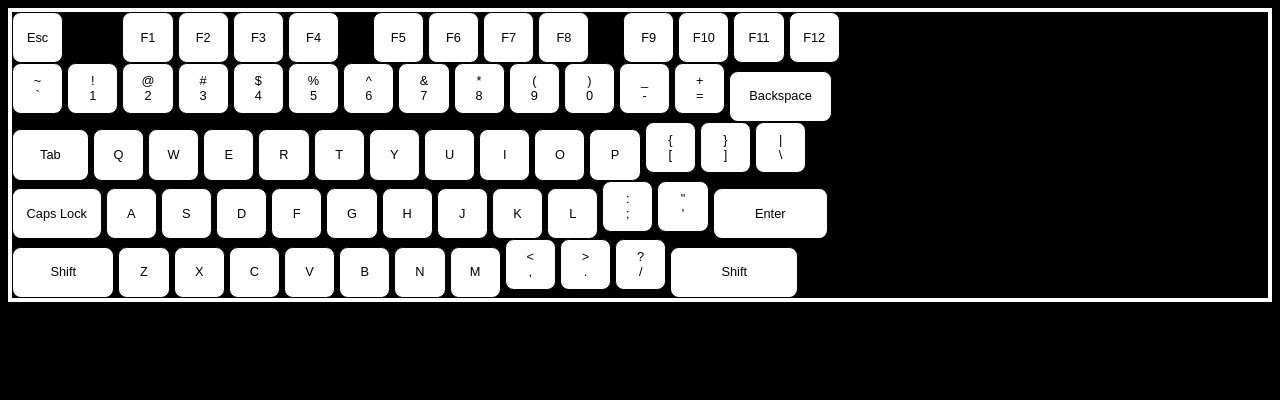
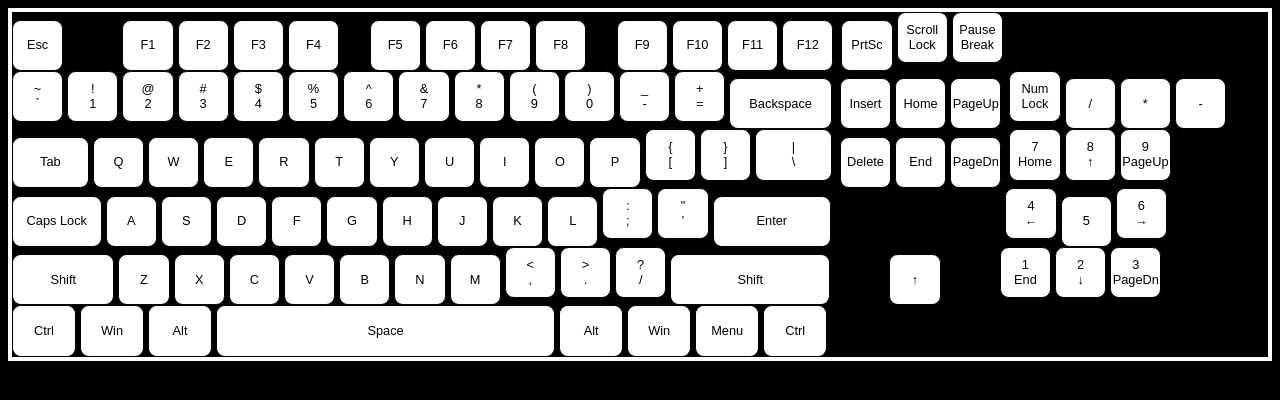
Before and after one commit to smjleo/kb-ff-picker, a website: page index.html in a window 1280 px wide. Drawn offline with Linux system fonts and the light colour scheme.

Commit message:
added more keys

```diff
--- a/index.html
+++ b/index.html
@@ -4,7 +4,7 @@
     <meta charset="UTF-8">
     <meta name="viewport" content="width=device-width, initial-scale=1.0">
     <meta http-equiv="X-UA-Compatible" content="ie=edge">
-    <title>Document</title>
+    <title>Keyboard Form Factor Picker</title>
     <link rel="stylesheet" href="styles.css">
 </head>
 <body>
@@ -16,16 +16,20 @@
             <button class="key w-4 function">F2</button>
             <button class="key w-4 function">F3</button>
             <button class="key w-4 function">F4</button>
-            <div class="w-2 gap"></div>
+            <div class="gap" style="width: 1.75vw;"></div>
             <button class="key w-4 function">F5</button>
             <button class="key w-4 function">F6</button>
             <button class="key w-4 function">F7</button>
             <button class="key w-4 function">F8</button>
-            <div class="w-2 gap"></div>
+            <div class="gap" style="width: 1.75vw;"></div>
             <button class="key w-4 function">F9</button>
             <button class="key w-4 function">F10</button>
             <button class="key w-4 function">F11</button>
             <button class="key w-4 function">F12</button>
+            <div class="gap w-1"></div>
+            <button class="key w-4 function2">PrtSc</button>
+            <button class="key w-4 function2">Scroll Lock</button>
+            <button class="key w-4 function2">Pause Break</button>
         </div>
         <div class="line">
             <button class="key w-4 topnum"><div>~</div><div>`</div></button>
@@ -42,6 +46,15 @@
             <button class="key w-4 topnum"><div>_</div><div>-</div></button>
             <button class="key w-4 topnum"><div>+</div><div>=</div></button>
             <button class="key w-8 topnum">Backspace</button>
+            <div class="gap w-1"></div>
+            <button class="key w-4 function2">Insert</button>
+            <button class="key w-4 function2">Home</button>
+            <button class="key w-4 function2">PageUp</button>
+            <div class="gap w-1"></div>
+            <button class="key w-4 numpad">Num Lock</button>
+            <button class="key w-4 numpad">/</button>
+            <button class="key w-4 numpad">*</button>
+            <button class="key w-4 numpad">-</button>
         </div>
         <div class="line">
             <button class="key w-6 alpha">Tab</button>
@@ -57,7 +70,15 @@
             <button class="key w-4 alpha">P</button>
             <button class="key w-4 alpha"><div>{</div><div>[</div></button>
             <button class="key w-4 alpha"><div>}</div><div>]</div></button>
-            <button class="key w-4 alpha"><div>|</div><div>\</div></button>
+            <button class="key w-6 alpha"><div>|</div><div>\</div></button>
+            <div class="gap w-1"></div>
+            <button class="key w-4 function2">Delete</button>
+            <button class="key w-4 function2">End</button>
+            <button class="key w-4 function2">PageDn</button>
+            <div class="gap w-1"></div>
+            <button class="key w-4 numpad"><div>7</div><div>Home</div></button>
+            <button class="key w-4 numpad"><div>8</div><div>↑</div></button>
+            <button class="key w-4 numpad"><div>9</div><div>PageUp</div></button>
         </div>
         <div class="line">
             <button class="key w-7 alpha">Caps Lock</button>
@@ -72,7 +93,11 @@
             <button class="key w-4 alpha">L</button>
             <button class="key w-4 alpha"><div>:</div><div>;</div></button>
             <button class="key w-4 alpha"><div>"</div><div>'</div></button>
-            <button class="key w-9 alpha">Enter</button>
+            <button class="key alpha enter">Enter</button>
+            <div class="gap w-13"></div>
+            <button class="key w-4 numpad"><div>4</div><div>←</div></button>
+            <button class="key w-4 numpad"><div>5</div><div></div></button>
+            <button class="key w-4 numpad"><div>6</div><div>→</div></button>
         </div>
         <div class="line">
             <button class="key w-8 alpha">Shift</button>
@@ -86,7 +111,23 @@
             <button class="key w-4 alpha"><div>&lt;</div><div>,</div></button>
             <button class="key w-4 alpha"><div>&gt;</div><div>.</div></button>
             <button class="key w-4 alpha"><div>?</div><div>/</div></button>
-            <button class="key w-10 alpha">Shift</button>
+            <button class="key r_shift alpha">Shift</button>
+            <div class="gap w-4"></div>
+            <button class="key w-4 arrow">↑</button>
+            <div class="gap w-4"></div>
+            <button class="key w-4 numpad"><div>1</div><div>End</div></button>
+            <button class="key w-4 numpad"><div>2</div><div>↓</div></button>
+            <button class="key w-4 numpad"><div>3</div><div>PageDn</div></button>
+        </div>
+        <div class="line">
+            <button class="key w-5 l_ctrl">Ctrl</button>
+            <button class="key w-5 l_os">Win</button>
+            <button class="key w-5 l_alt">Alt</button>
+            <button class="key space w-25">Space</button>
+            <button class="key w-5 r_alt">Alt</button>
+            <button class="key w-5 r_os">Win</button>
+            <button class="key w-5">Menu</button>
+            <button class="key w-5 r_ctrl">Ctrl</button>
         </div>
     </div>
 </body>
--- a/styles.css
+++ b/styles.css
@@ -5,14 +5,14 @@ body {
 
 #keyboard {
     border: 4px solid white;
-
+    width: auto;
 }
 
 /* 5em = 4 keyboard spaces */
 
 .line {
     max-height: 5em;
-    padding-top: auto;
+    width: auto;
 }
 
 .key {
@@ -55,12 +55,18 @@ body {
     width: 1vw;
 }
 
+
 .w-2 {
     width: 2vw;
 }
 
 .w-4 {
     width: 4vw;
+}
+
+.w-5 {
+    border-radius: calc(17%*(4/5))/17%;
+    width: 5vw;
 }
 
 .w-6 {
@@ -87,3 +93,29 @@ body {
     border-radius: calc(17%*(4/10))/17%;
     width: 10vw;
 }
+
+.w-12 {
+    border-radius: calc(17%*(4/12))/17%;
+    width: 12vw;
+}
+
+
+.w-13 {
+    border-radius: calc(17%*(4/13))/17%;
+    width: 13vw;
+}
+
+.space {
+    border-radius: calc(17%*(4/26.5))/17%;
+    width: 26.5vw;
+}
+
+.r_shift {
+    border-radius: calc(17%*(4/12.5))/17%;
+    width: 12.5vw;
+}
+
+.enter {
+    border-radius: calc(17%*(4/9.25))/17%;
+    width: 9.25vw;
+}
```
